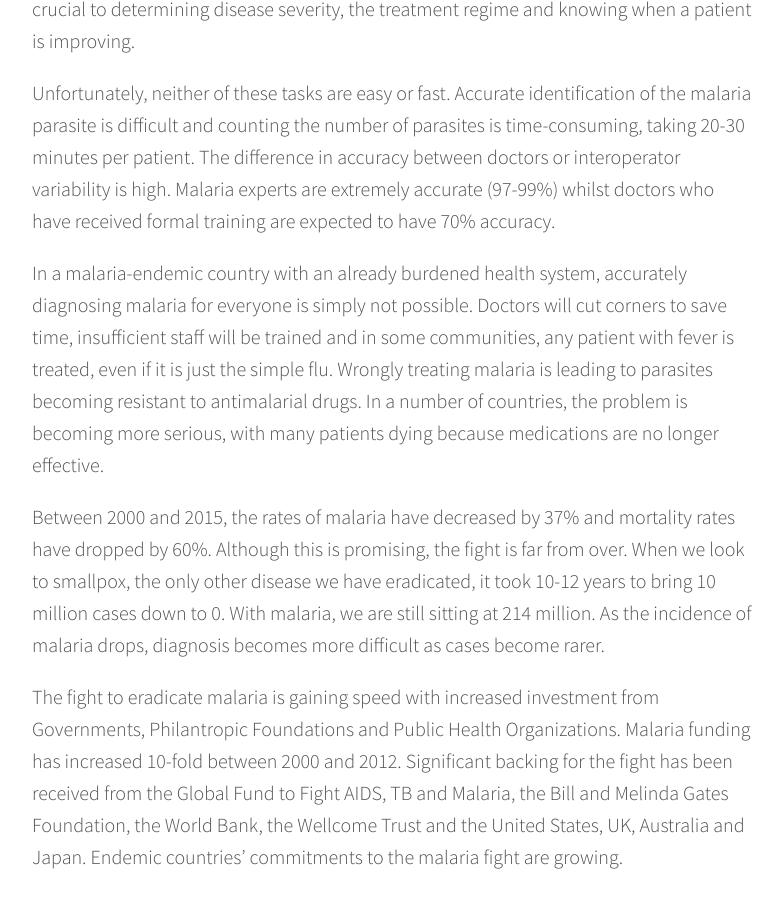
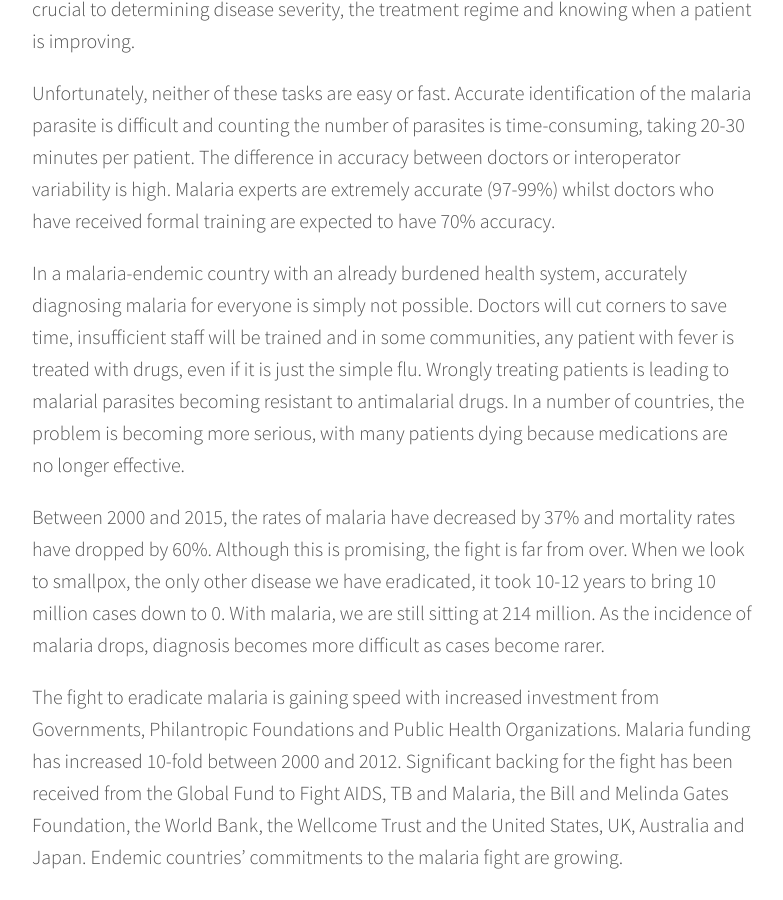
Before and after one commit to HorusAI/horusai.github.io, a Jekyll site: the page built from _posts/2016-09-04-malaria.md, in a window 1280 px wide and 900 px high, scrolled down 1320 px. Shown: the whole window, without its empty margins (248-1031 px from the left). Built offline with Jekyll 4.4.1, drawn with Linux system fonts in a browser that asks for light colours.

Commit message:
Add existing files

```diff
--- a/_posts/2016-09-04-malaria.md
+++ b/_posts/2016-09-04-malaria.md
@@ -27,7 +27,7 @@ This is important as one parasite known as _Plasmodium Falciparum_ requires stro
 
 Unfortunately, neither of these tasks are easy or fast. Accurate identification of the malaria parasite is difficult and counting the number of parasites is time-consuming, taking  20-30 minutes per patient. The difference in accuracy between doctors or interoperator variability is high. Malaria experts are extremely accurate (97-99%) whilst  doctors who have received formal training are expected to have 70% accuracy.
 
-In a malaria-endemic country with an already burdened health system, accurately diagnosing malaria for everyone is simply not possible. Doctors will cut corners to save time, insufficient staff will be trained and in some communities, any patient with fever is treated, even if it is just the simple flu. Wrongly treating malaria is leading to parasites becoming resistant to antimalarial drugs. In a number of countries, the problem is becoming more serious, with many patients dying because medications are no longer effective.
+In a malaria-endemic country with an already burdened health system, accurately diagnosing malaria for everyone is simply not possible. Doctors will cut corners to save time, insufficient staff will be trained and in some communities, any patient with fever is treated with drugs, even if it is just the simple flu. Wrongly treating patients is leading to malarial parasites becoming resistant to antimalarial drugs. In a number of countries, the problem is becoming more serious, with many patients dying because medications are no longer effective.
 
 Between 2000 and 2015, the rates of malaria have decreased by 37% and mortality rates have dropped by 60%. Although this is promising, the fight is far from over. When we look to smallpox, the only other disease we have eradicated, it took 10-12 years to bring 10 million cases down to 0. With malaria, we are still sitting at 214 million. As the incidence of malaria drops, diagnosis becomes more difficult as cases become rarer.
 
```
